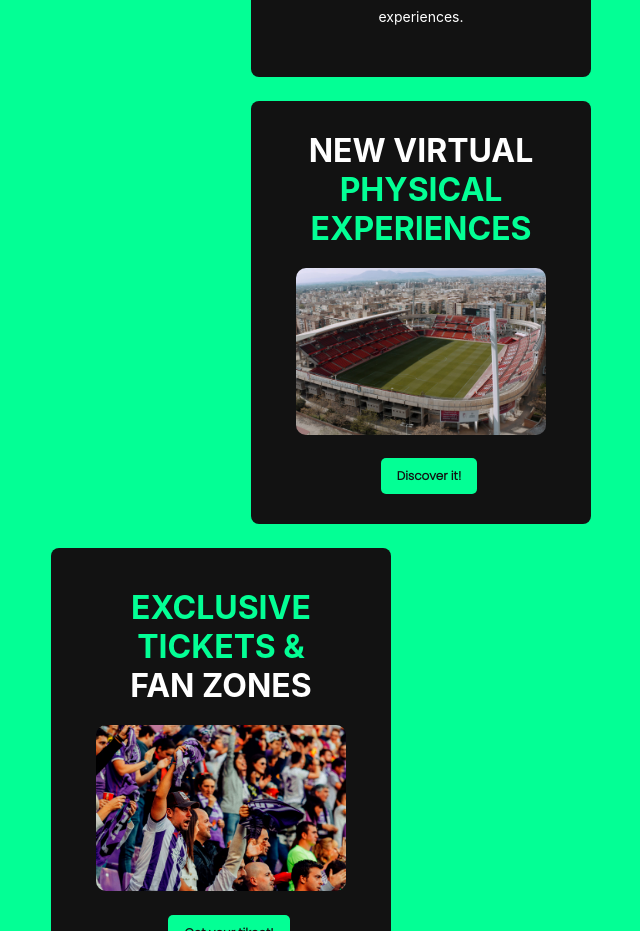
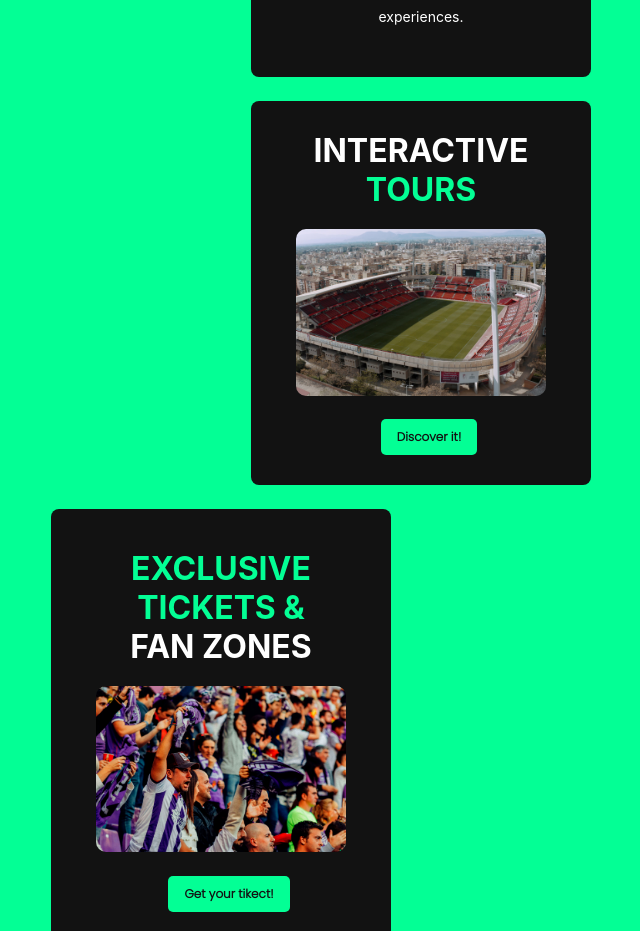
Before and after one commit to jorgecm99/heura, a React (Create React App) app: page / in a window 1280 px wide. Shown: the part 6160-7091 px from the top of the page, without its empty margins (589-1229 px from the left). Built offline with nearby package versions, Linux system fonts and the light colour scheme.

Commit message:
last chganges

```diff
--- a/src/Componentes/Header/Header.css
+++ b/src/Componentes/Header/Header.css
@@ -5,7 +5,7 @@
         position: relative;
         top: 0;
         left: 0;
-        height: 85vh;
+        height: 80vh;
         width: 100%;
     }
     .max-width {
--- a/src/Componentes/LandingThree/LandingThree.js
+++ b/src/Componentes/LandingThree/LandingThree.js
@@ -42,8 +42,8 @@ const LandingThree = () => {
       </div>
 
       <div className='landing-three-card-one' data-aos="fade-up" data-aos-duration="2000">
-          <h1 className='landing-three-card-two-title'>New virtual</h1>
-          <h1 className='landing-three-card-two-black'>physical experiences</h1>
+          <h1 className='landing-three-card-two-title'>Interactive</h1>
+          <h1 className='landing-three-card-two-black'>Tours</h1>
           <div style={{marginTop:20}}>
             <img src={granada} alt='' className='landing-two-div-three-image' style={{width:250,marginTop:0, marginBottom:20, borderRadius:10}}></img>
             <button className='btn-landing'><a target="_blank" rel="noopener noreferrer" href='https://bstadium.es/granada-cf/tour-por-el-nuevo-los-carmenes-estadio-de-granada-cf/'>Discover it!</a></button>
```
